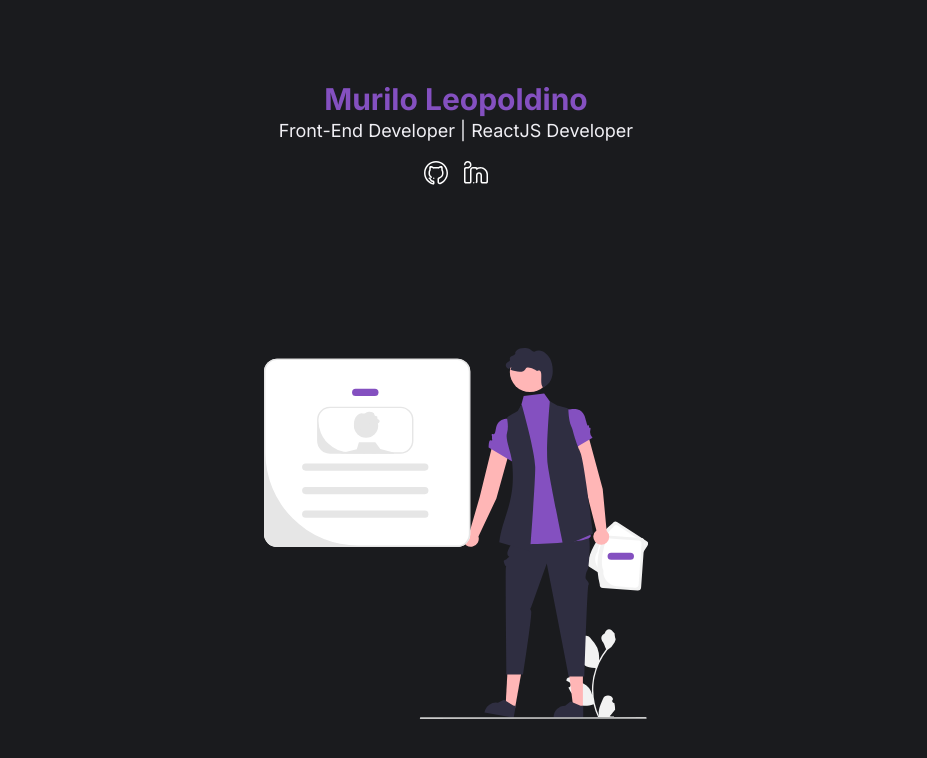
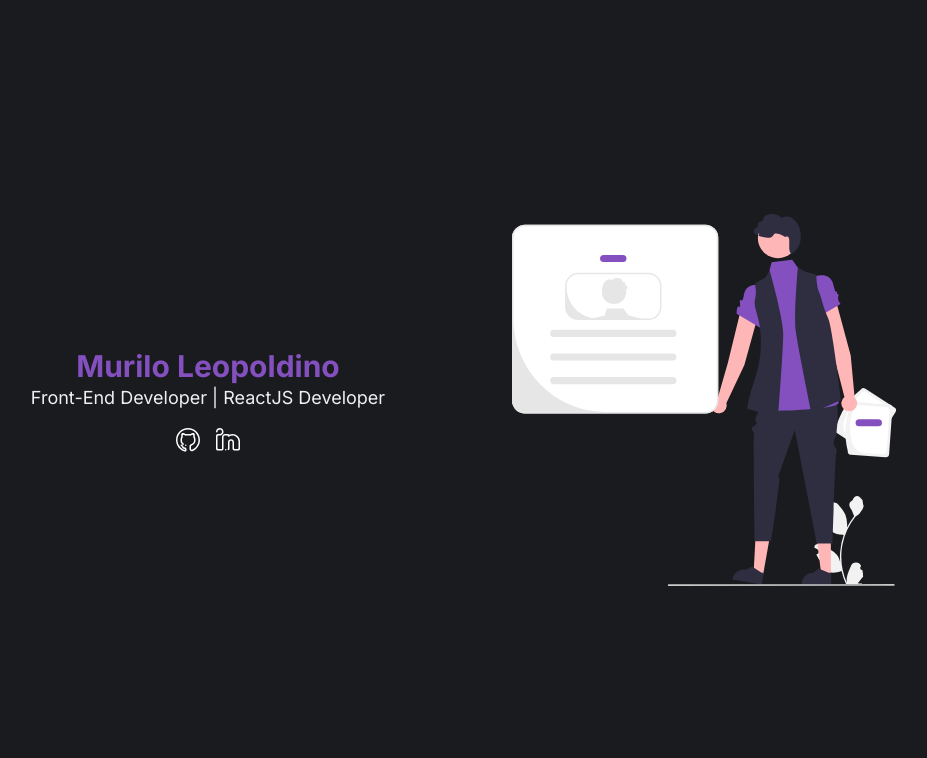
Before and after one commit to murilodpl/portfolio, a React (Vite) app: page / in a window 1280 px wide. Shown: the top 758 px of the page, without its empty margins (184-1111 px from the left). Built offline with nearby package versions, Linux system fonts and the light colour scheme.

Commit message:
update: home.tsx component - css classes

```diff
--- a/src/components/Home.tsx
+++ b/src/components/Home.tsx
@@ -4,7 +4,7 @@ import iconLinkedin from "../assets/icon-linkedin.svg"
 
 export default function Home() {
     return (
-        <div className="h-screen lg:grid grid-cols-2">
+        <div className="h-screen flex flex-col justify-center lg:flex-row lg:grid lg:grid-cols-2">
             <div className="flex flex-col items-center justify-center">
                 <h1>Murilo Leopoldino</h1>
                 <p>Front-End Developer | ReactJS Developer</p>
```
